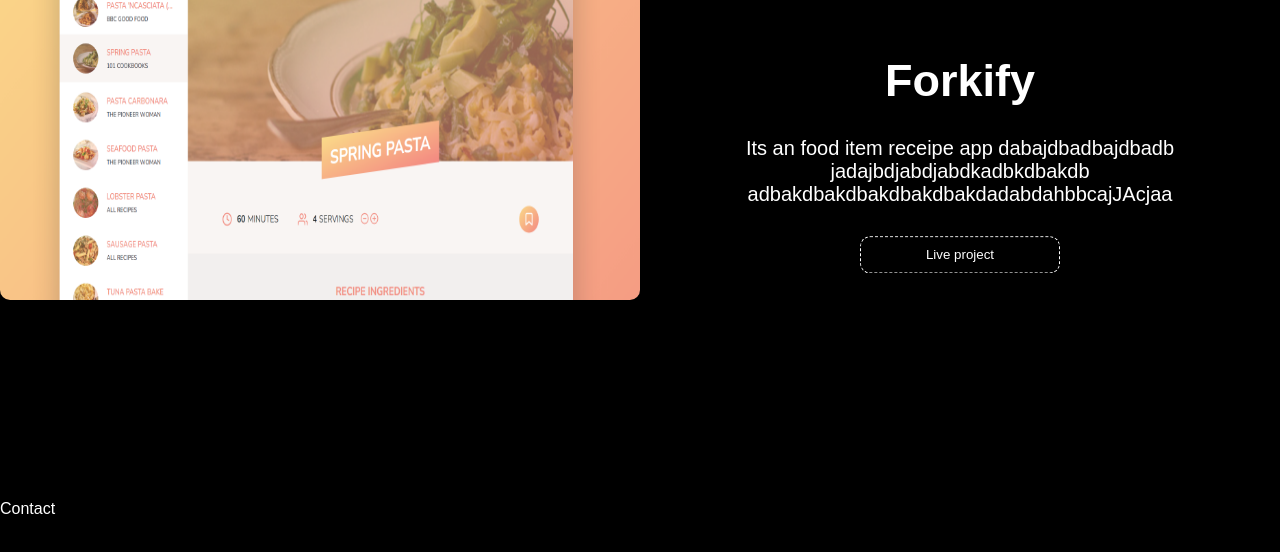
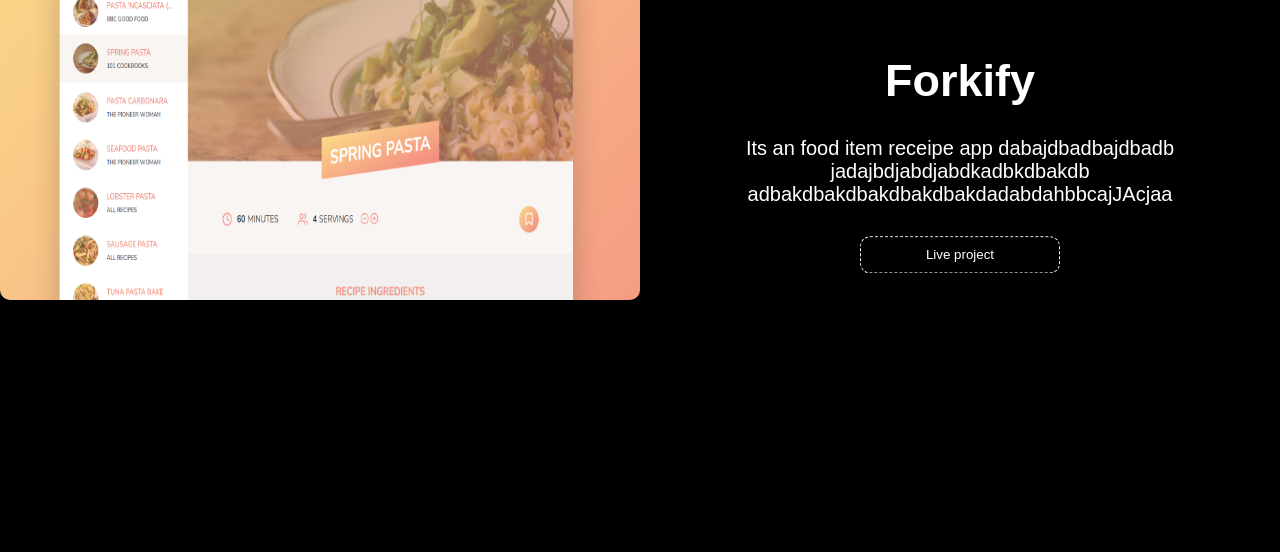
Before and after one commit to Abhishekr2122/portfolio-website, a React (Create React App) app: page / in a window 1280 px wide. Shown: the part 3641-4193 px from the top of the page. Built offline with nearby package versions, Linux system fonts and the light colour scheme.

Commit message:
Creating the Contact component

```diff
--- a/src/App.js
+++ b/src/App.js
@@ -4,6 +4,7 @@
 import Navbar from "./components/Navbar";
 import Parallax from "./components/Parallax";
 import Projects from "./components/Projects";
+import Contact from "./components/Contact";
 
 function App() {
   const [open, setOpen] = useState(false);
@@ -17,8 +18,8 @@
         <Parallax />
       </section>
       <Projects />
-      <section id="Contact" style={{ color: "white" }}>
-        Contact
+      <section id="Contact">
+        <Contact />
       </section>
     </div>
   );
--- /dev/null
+++ b/src/components/Contact.js
@@ -0,0 +1,5 @@
+import "./contact.scss";
+
+export default function Contact() {
+  return <div className="contact">Hello there its the contact section</div>;
+}
--- /dev/null
+++ b/src/components/contact.scss
@@ -0,0 +1,2 @@
+.contact {
+}
```
